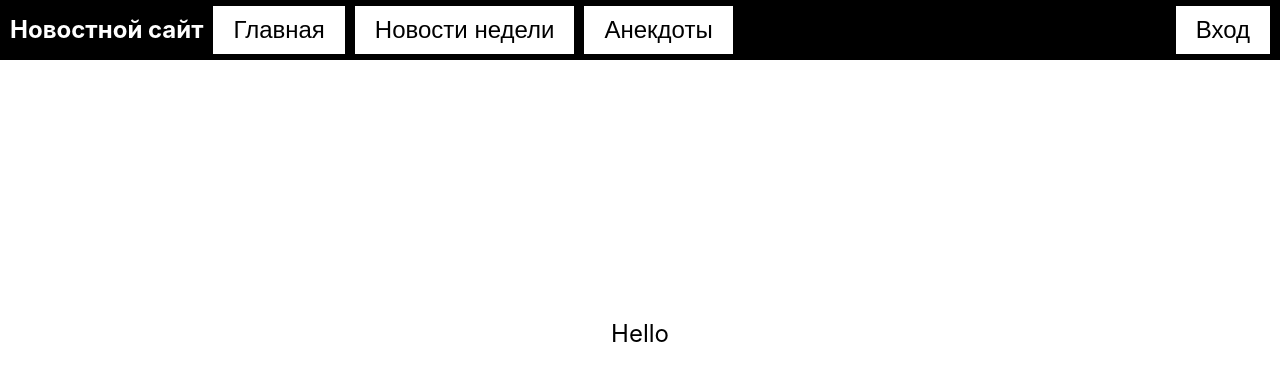
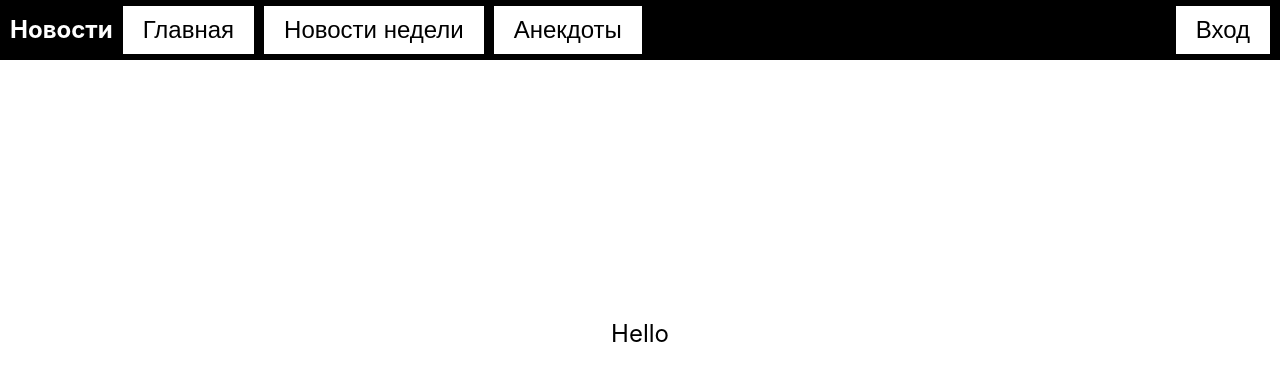
Before and after one commit to grisha765/news-site, a React (Vite) app in the folder web/: page / in a window 1280 px wide. Shown: the top 380 px of the page. Built offline with nearby package versions, Linux system fonts and the light colour scheme.

Commit message:
[u] change header title

```diff
--- a/web/src/Header.jsx
+++ b/web/src/Header.jsx
@@ -41,7 +41,7 @@ function Header() {
 
   return (
     <div className="header-container">
-      <Link to="/" className="header-title">Новостной сайт</Link>
+      <Link to="/" className="header-title">Новости</Link>
       <div className="button-container">
         <button className="button" onClick={() => window.location.href = '#'}>
           Главная
```
